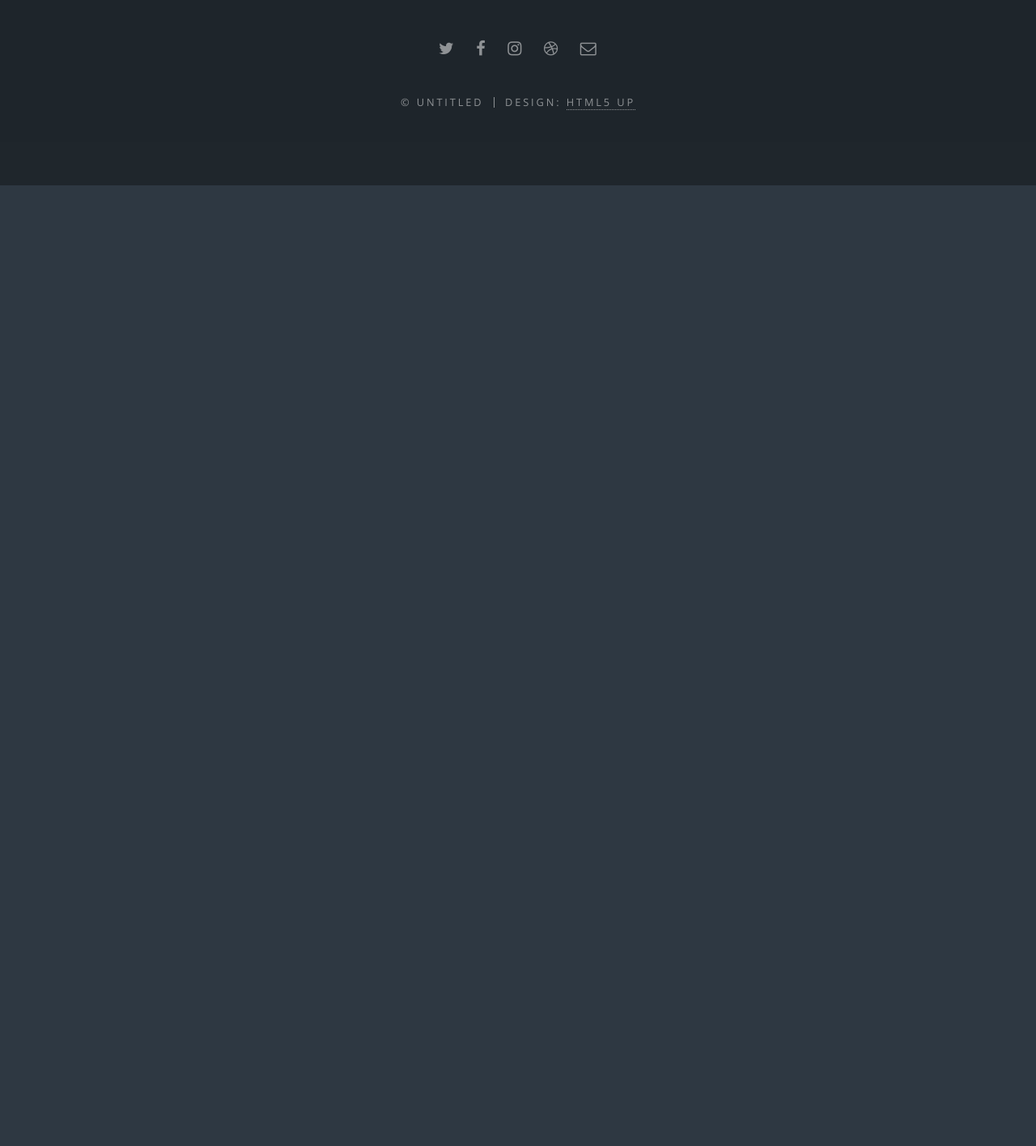
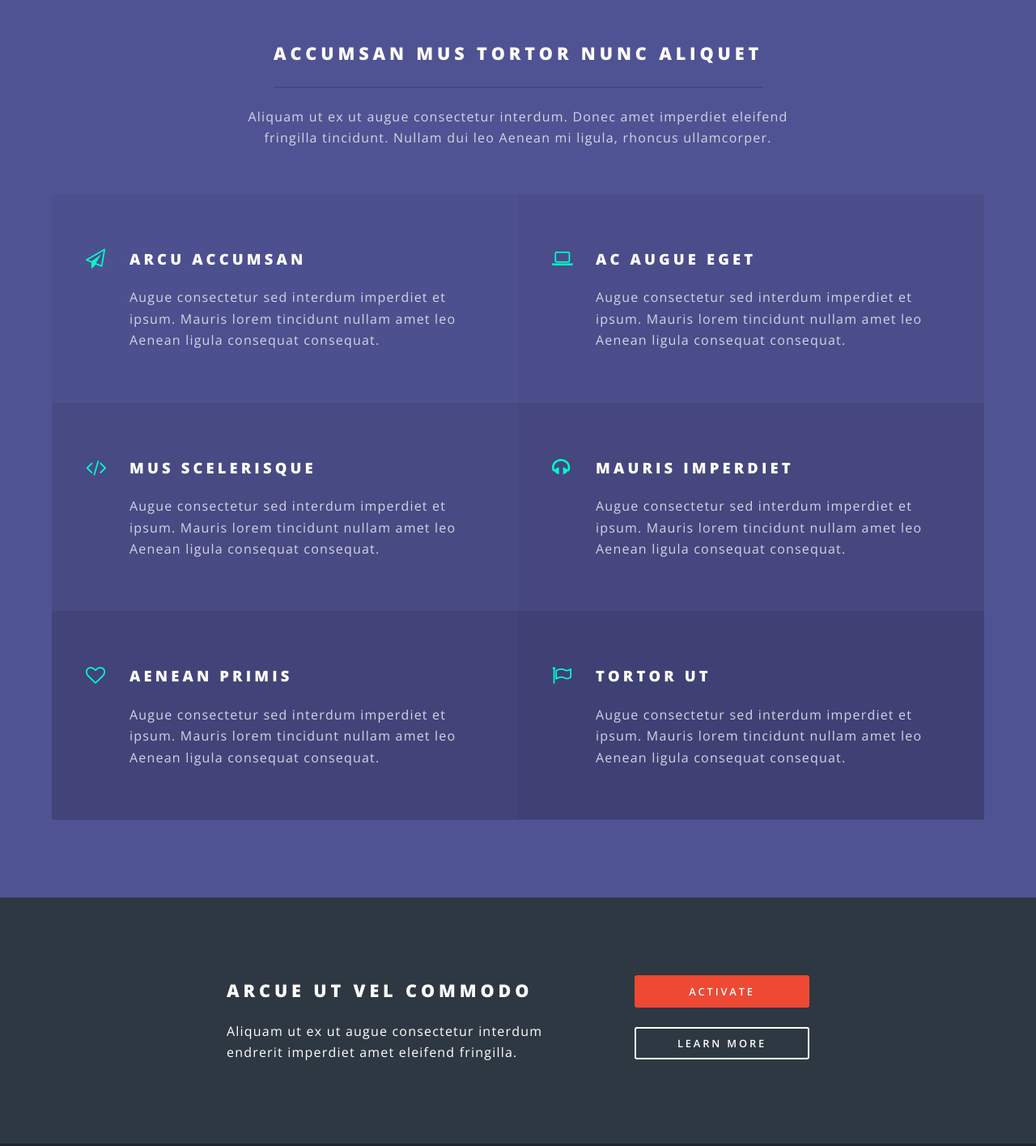
Before and after one commit to georgeangel21/Specral-Alpacas, a plain HTML site: page spectral/index.html in a window 1280 px wide. Shown: the part 2620-4036 px from the top of the page at 81% size. Before the commit the page ends 2849 px from the top, so only its background shows below. Drawn offline with nearby package versions, Linux system fonts and the light colour scheme.

Commit message:
Revert "deleted section three"
This reverts commit 0fd2b8b30135fe8c12b5f510d8c83db83a9eabdf.

```diff
--- a/spectral/index.html
+++ b/spectral/index.html
@@ -115,6 +115,57 @@
 							</div>
 					</section>
 
+				<!-- Three -->
+					<section id="three" class="wrapper style3 special">
+						<div class="inner">
+							<header class="major">
+								<h2>Accumsan mus tortor nunc aliquet</h2>
+								<p>Aliquam ut ex ut augue consectetur interdum. Donec amet imperdiet eleifend<br />
+								fringilla tincidunt. Nullam dui leo Aenean mi ligula, rhoncus ullamcorper.</p>
+							</header>
+							<ul class="features">
+								<li class="icon fa-paper-plane-o">
+									<h3>Arcu accumsan</h3>
+									<p>Augue consectetur sed interdum imperdiet et ipsum. Mauris lorem tincidunt nullam amet leo Aenean ligula consequat consequat.</p>
+								</li>
+								<li class="icon fa-laptop">
+									<h3>Ac Augue Eget</h3>
+									<p>Augue consectetur sed interdum imperdiet et ipsum. Mauris lorem tincidunt nullam amet leo Aenean ligula consequat consequat.</p>
+								</li>
+								<li class="icon fa-code">
+									<h3>Mus Scelerisque</h3>
+									<p>Augue consectetur sed interdum imperdiet et ipsum. Mauris lorem tincidunt nullam amet leo Aenean ligula consequat consequat.</p>
+								</li>
+								<li class="icon fa-headphones">
+									<h3>Mauris Imperdiet</h3>
+									<p>Augue consectetur sed interdum imperdiet et ipsum. Mauris lorem tincidunt nullam amet leo Aenean ligula consequat consequat.</p>
+								</li>
+								<li class="icon fa-heart-o">
+									<h3>Aenean Primis</h3>
+									<p>Augue consectetur sed interdum imperdiet et ipsum. Mauris lorem tincidunt nullam amet leo Aenean ligula consequat consequat.</p>
+								</li>
+								<li class="icon fa-flag-o">
+									<h3>Tortor Ut</h3>
+									<p>Augue consectetur sed interdum imperdiet et ipsum. Mauris lorem tincidunt nullam amet leo Aenean ligula consequat consequat.</p>
+								</li>
+							</ul>
+						</div>
+					</section>
+
+				<!-- CTA -->
+					<section id="cta" class="wrapper style4">
+						<div class="inner">
+							<header>
+								<h2>Arcue ut vel commodo</h2>
+								<p>Aliquam ut ex ut augue consectetur interdum endrerit imperdiet amet eleifend fringilla.</p>
+							</header>
+							<ul class="actions stacked">
+								<li><a href="#" class="button fit primary">Activate</a></li>
+								<li><a href="#" class="button fit">Learn More</a></li>
+							</ul>
+						</div>
+					</section>
+
 				<!-- Footer -->
 					<footer id="footer">
 						<ul class="icons">
```
